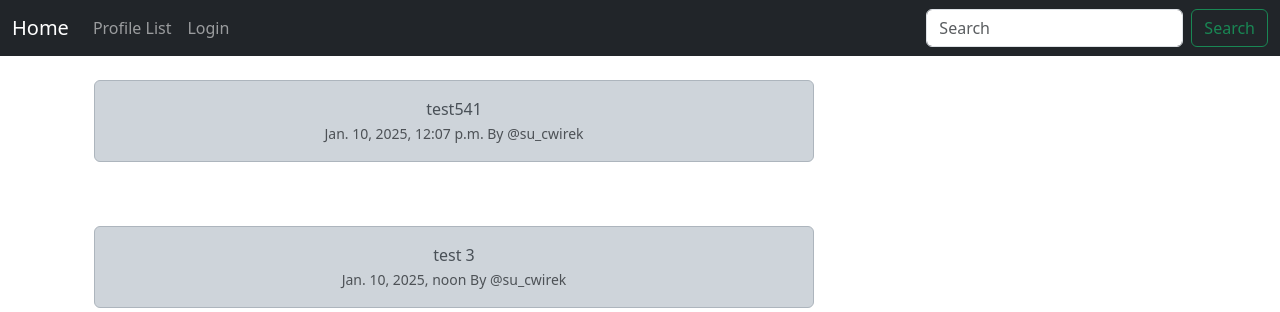
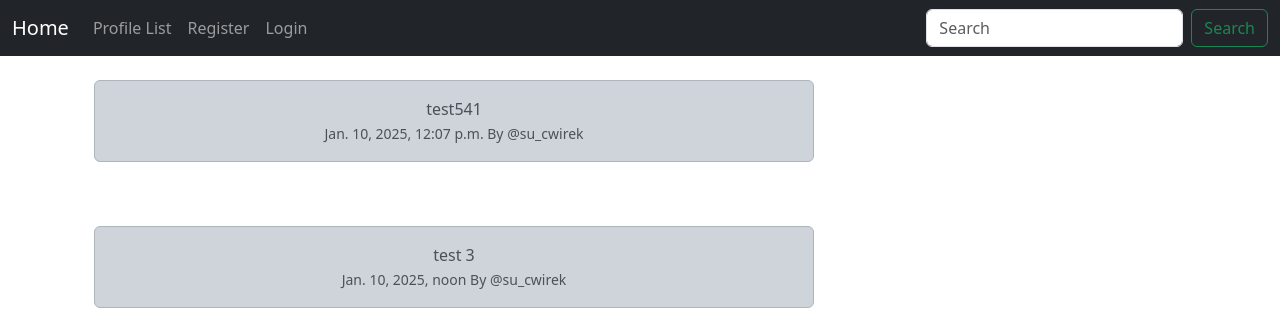
Before and after one commit to CKaiserM/cwirek, a Django app: page / in a window 1280 px wide. Shown: the top 312 px of the page. Run offline with Django 5.2, Linux system fonts and the light colour scheme; data comes from the database, SQL or seed files in the repository.

Commit message:
register page init

```diff
--- a/komunikator/cwirek/templates/navbar.html
+++ b/komunikator/cwirek/templates/navbar.html
@@ -19,6 +19,9 @@
           </li>
           {% else %}
           <li class="nav-item">
+            <a class="nav-link" href="{% url 'register' %}">Register</a>
+          </li>
+          <li class="nav-item">
             <a class="nav-link" href="{% url 'login' %}">Login</a>
           </li>
           {% endif %}
--- /dev/null
+++ b/komunikator/cwirek/templates/register.html
@@ -0,0 +1,5 @@
+{% extends 'base.html' %}
+
+{% block content %}
+
+{% endblock %}
--- a/komunikator/cwirek/urls.py
+++ b/komunikator/cwirek/urls.py
@@ -6,5 +6,6 @@ urlpatterns = [
     path('profile_list/', views.profile_list, name="profile_list"),
     path('profile/<int:pk>', views.profile, name="profile"),
     path('login/', views.login_user, name="login"),
-    path('logout/', views.logout_user, name="logout"),
+    path('logout', views.logout_user, name="logout"),
+    path('register/', views.register_user, name="register"),
     ]
--- a/komunikator/cwirek/views.py
+++ b/komunikator/cwirek/views.py
@@ -75,3 +75,6 @@ def logout_user(request):
     logout(request)
     messages.success(request, ("You have been logged out"))
     return redirect('home')
+
+def register_user(request):
+    return render(request, 'register.html', {})
```
